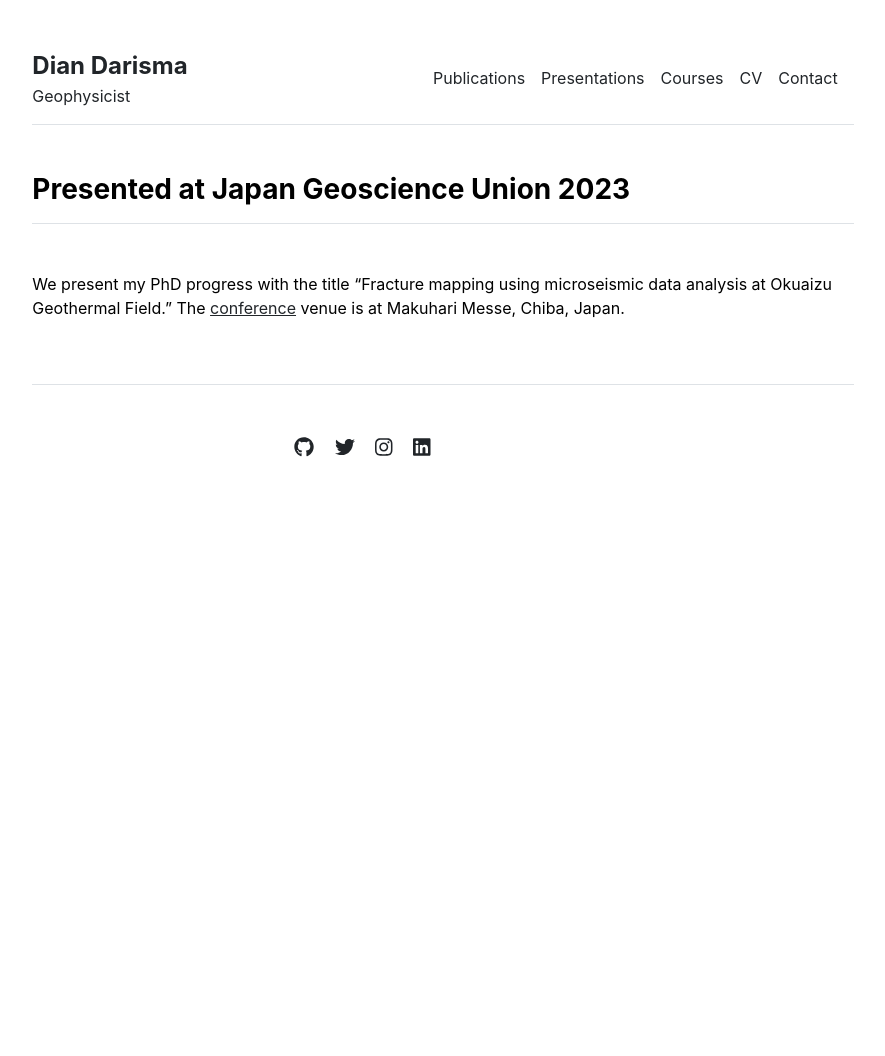
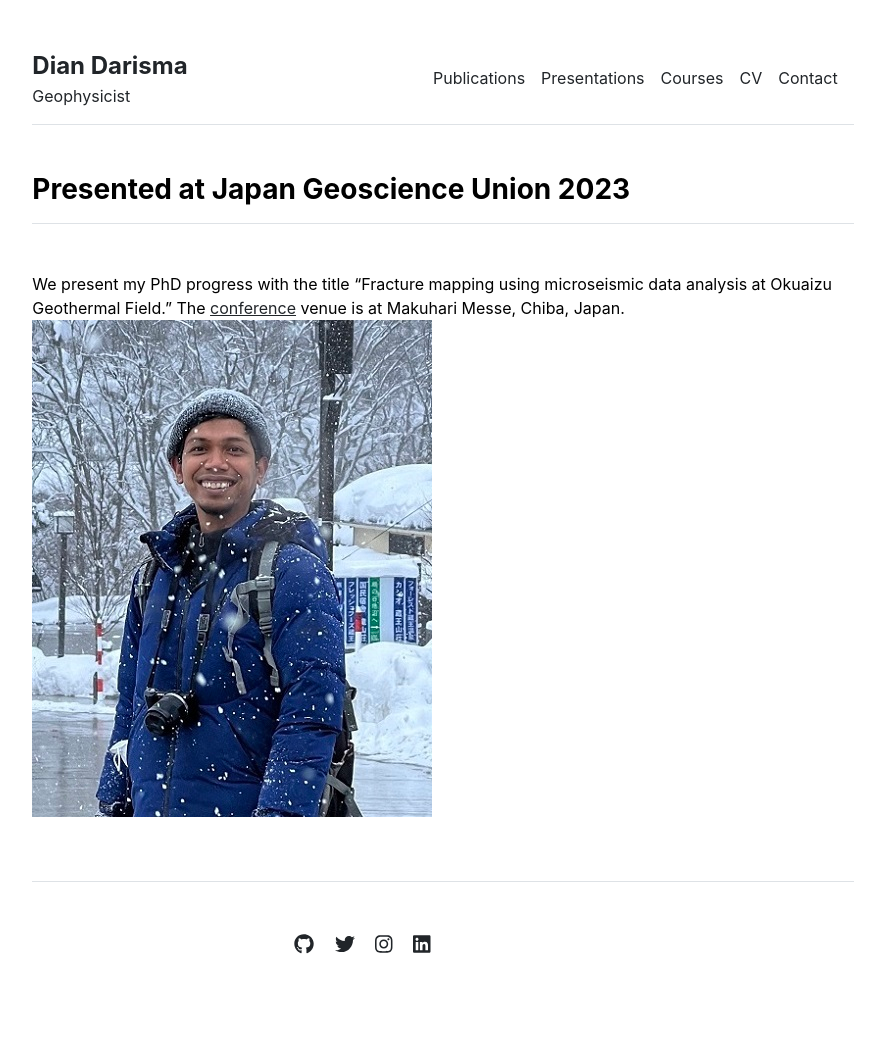
Before and after one commit to diandarisma/diandarisma.github.io, a Jekyll site: the page built from _posts/2023-05-23-JpGU2023.md, in a window 1280 px wide. Shown: the whole page, without its empty margins (197-1082 px from the left). Built offline with Jekyll 4.4.1, drawn with Linux system fonts in a browser that asks for light colours; before the commit the page ends 900 px from its top, so only the background shows below that.

Commit message:
Update 2023-05-23-JpGU2023.md

```diff
--- a/_posts/2023-05-23-JpGU2023.md
+++ b/_posts/2023-05-23-JpGU2023.md
@@ -5,3 +5,4 @@ title: "Presented at Japan Geoscience Union 2023"
 
 We present my PhD progress with the title "Fracture mapping using microseismic data analysis at Okuaizu Geothermal Field."
 The [conference](https://www.jpgu.org/meeting_e2023/) venue is at Makuhari Messe, Chiba, Japan.
+![Lab member-JpGU 2023](/assets/img/contact.jpg)
```
